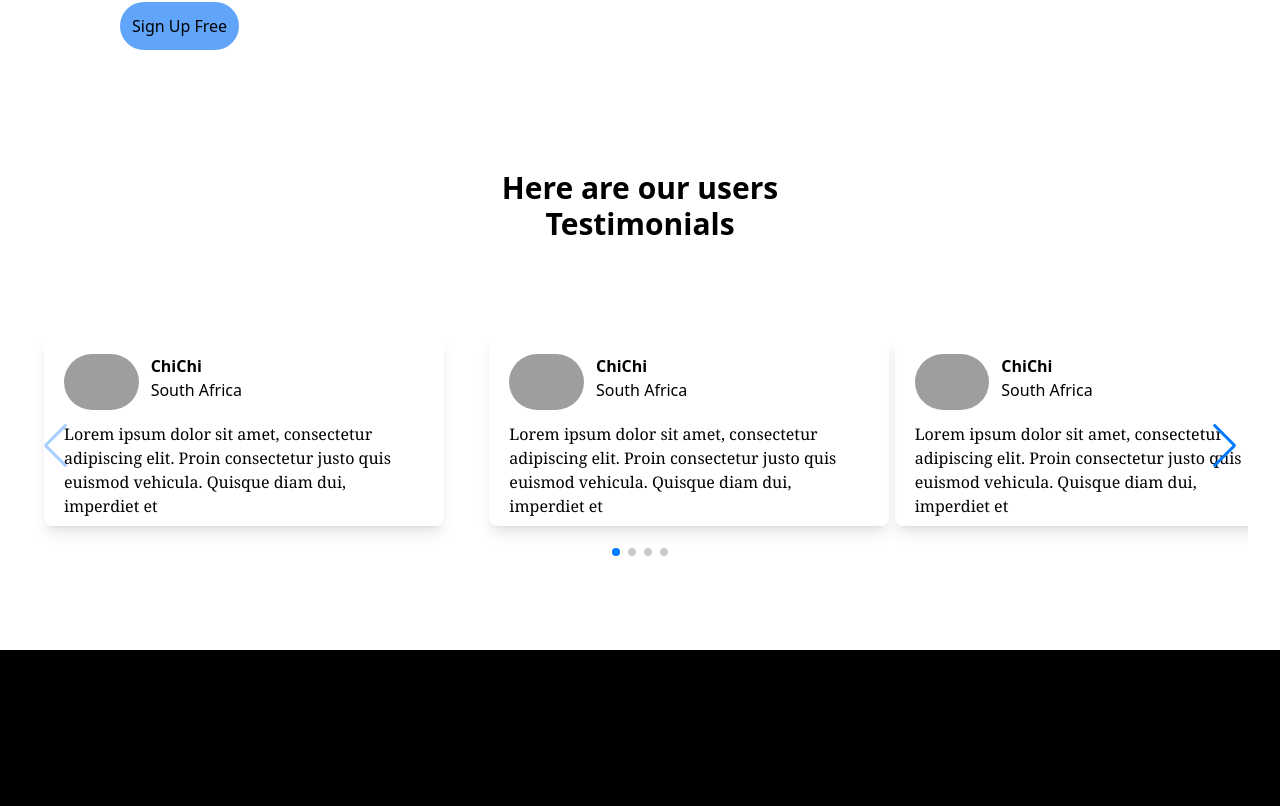
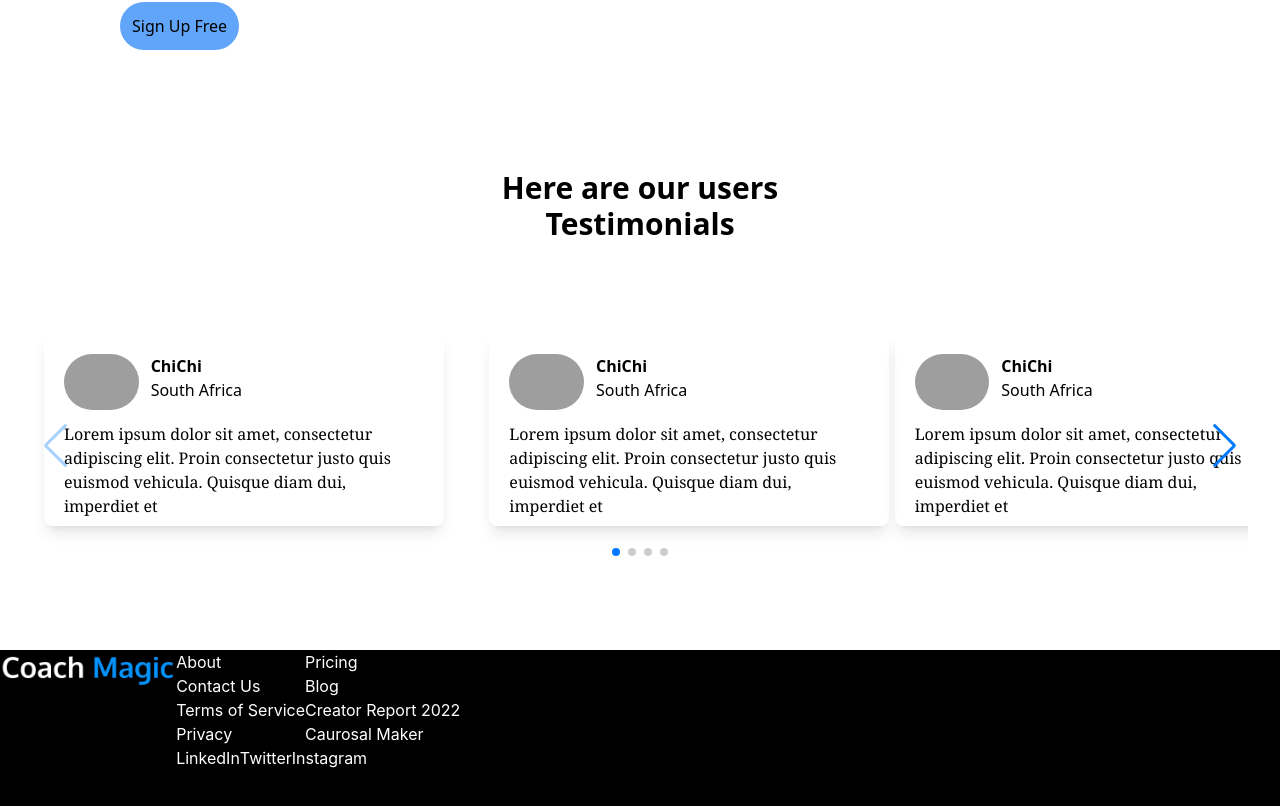
Before and after one commit to manosundarmanivel/CoachMagic-FrontEnd, a React (Create React App) app: page / in a window 1280 px wide. Shown: the part 550-1356 px from the top of the page. Built offline with nearby package versions, Linux system fonts and the light colour scheme; grey boxes are pictures that could not be loaded.

Commit message:
layout for footer

```diff
--- a/src/components/Footer.js
+++ b/src/components/Footer.js
@@ -1,11 +1,34 @@
-import React from 'react'
-
+import React from "react";
+import Logo from "../img/logo.jpg";
 const Footer = () => {
   return (
-    <div className=' mt-20 h-80 w-full bg-black'>
+    <div className=" mt-20 h-80 w-full bg-black flex">
+      <div>
+        <img className="h-10" src={Logo} />
+      </div>
+      <div>
+        <div className="flex">
+          <div>
+            <h1 className="text-white">About</h1>
+            <h1 className="text-white">Contact Us</h1>
+            <h1 className="text-white">Terms of Service</h1>
+            <h1 className="text-white">Privacy</h1>
+          </div>
+          <div>
+            <h1 className="text-white">Pricing</h1>
+            <h1 className="text-white">Blog</h1>
+            <h1 className="text-white">Creator Report 2022</h1>
+            <h1 className="text-white">Caurosal Maker</h1>
+          </div>
+        </div>
+        <div className="flex">
+          <h1 className="text-white">LinkedIn</h1>
+          <h1 className="text-white">Twitter</h1>
+          <h1 className="text-white">Instagram</h1>
+        </div>
+      </div>
+    </div>
+  );
+};
 
-    </div>
-  )
-}
-
-export default Footer
+export default Footer;
```
